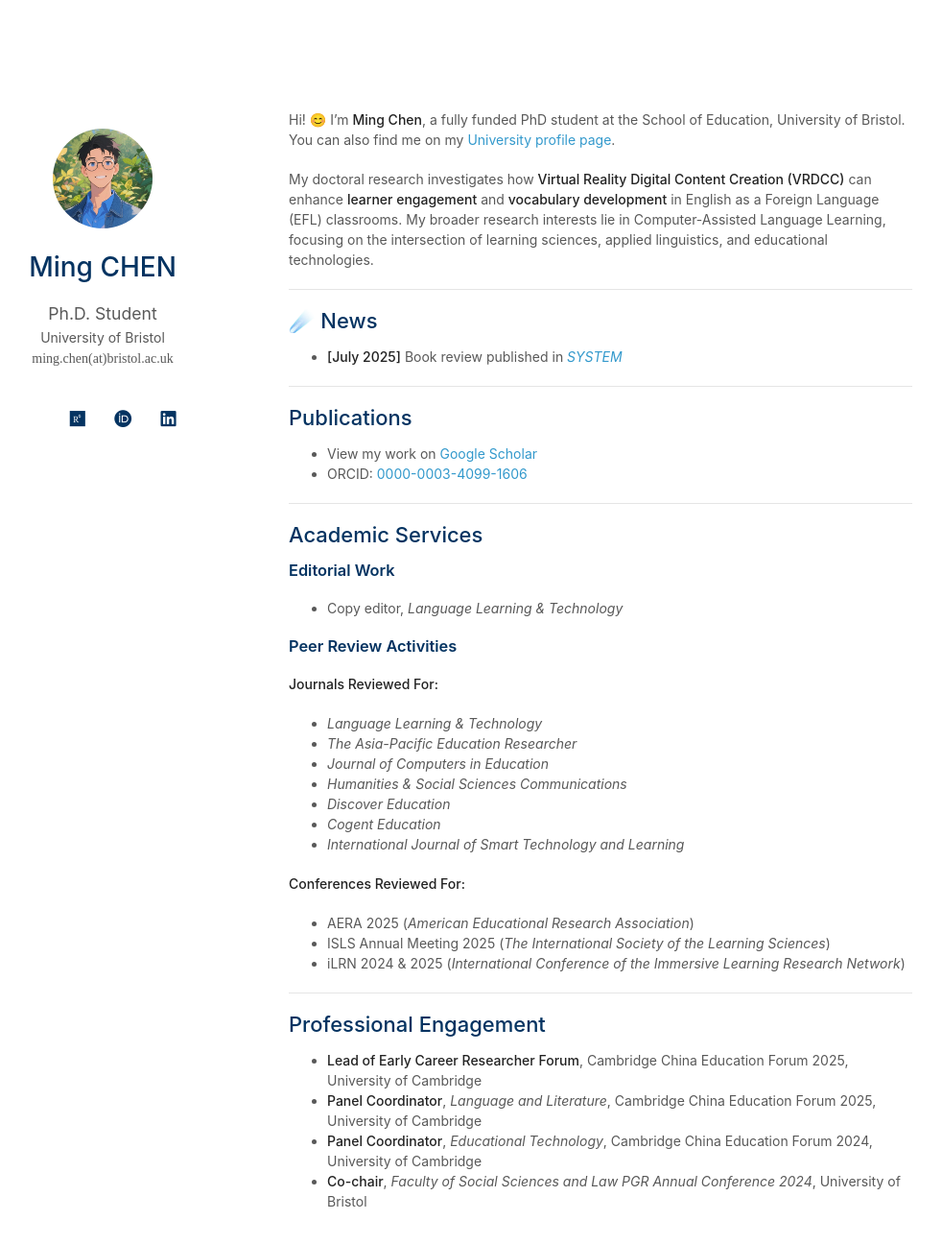
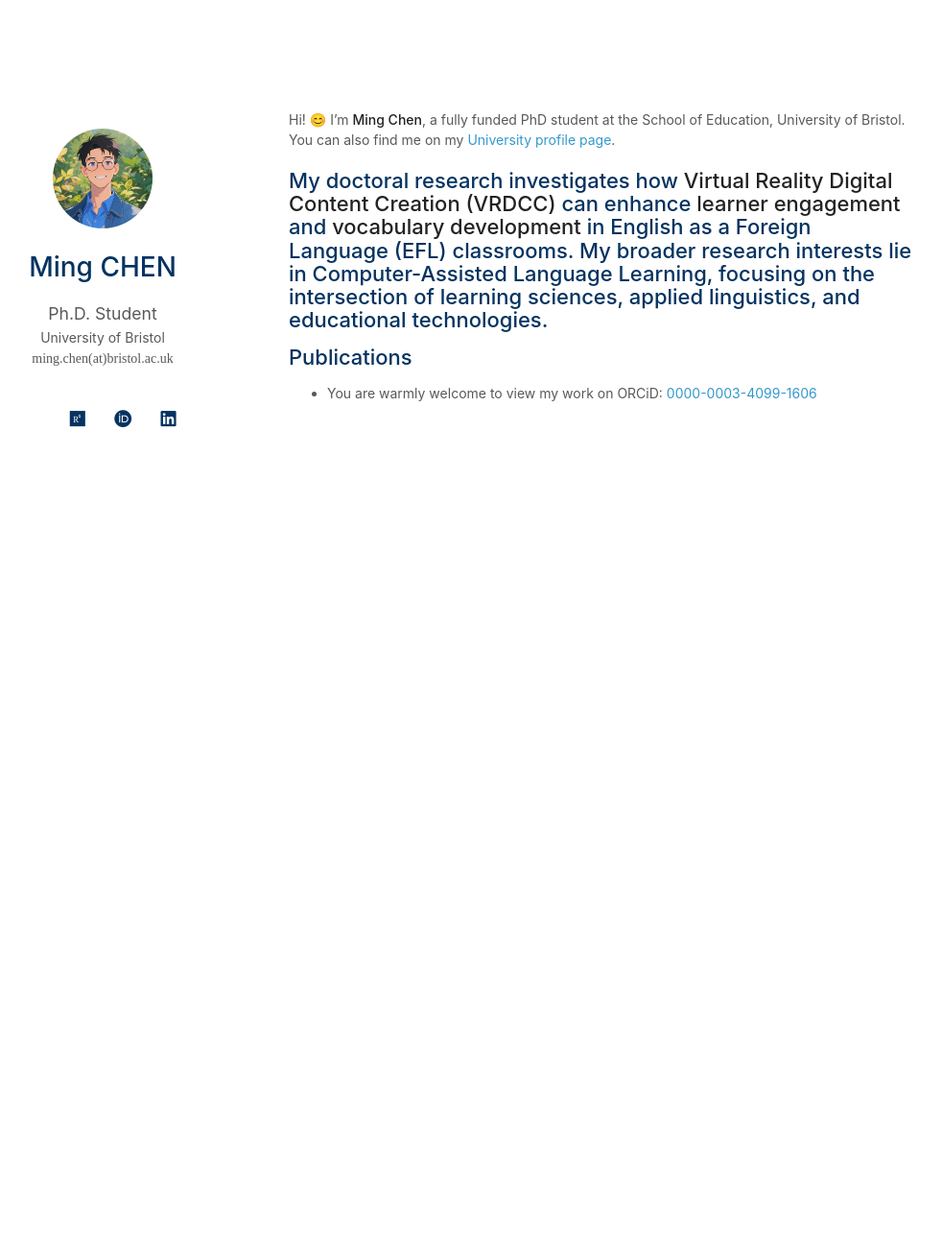
Before and after one commit to EricMingChen/EricMingChen.github.io, a Jekyll site: the page built from index.md, in a window 1280 px wide and 1353 px high. Shown: the top 1296 px of the window at 96% size, without its empty margins (169-1151 px from the left). Built offline with Jekyll 4.4.1, drawn with Linux system fonts in a browser that asks for light colours; a style sheet for code colours, icons or effects is not loaded.

Commit message:
Update index.md

```diff
--- a/index.md
+++ b/index.md
@@ -6,44 +6,7 @@ Hi! 😊 I’m **Ming Chen**, a fully funded PhD student at the School of Educat
 You can also find me on my [University profile page](https://research-information.bris.ac.uk/en/persons/ming-chen).
 
 My doctoral research investigates how **Virtual Reality Digital Content Creation (VRDCC)** can enhance **learner engagement** and **vocabulary development** in English as a Foreign Language (EFL) classrooms. My broader research interests lie in Computer-Assisted Language Learning, focusing on the intersection of learning sciences, applied linguistics, and educational technologies.
-
----
-
-## ☄️ News
-- **[July 2025]** Book review published in *[SYSTEM](https://doi.org/10.1016/j.system.2025.103758)*
-
 ---
 
 ## Publications
-- View my work on [Google Scholar](https://scholar.google.com/citations?user=bhmuN8YAAAAJ&hl=en)
-- ORCID: [0000-0003-4099-1606](https://orcid.org/0000-0003-4099-1606)
-
----
-
-## Academic Services
-
-### Editorial Work
-- Copy editor, *Language Learning & Technology*
-
-### Peer Review Activities
-**Journals Reviewed For:**
-- *Language Learning & Technology*
-- *The Asia-Pacific Education Researcher*
-- *Journal of Computers in Education*
-- *Humanities & Social Sciences Communications*
-- *Discover Education*
-- *Cogent Education*
-- *International Journal of Smart Technology and Learning*
-
-**Conferences Reviewed For:**
-- AERA 2025 (*American Educational Research Association*)
-- ISLS Annual Meeting 2025 (*The International Society of the Learning Sciences*)
-- iLRN 2024 & 2025 (*International Conference of the Immersive Learning Research Network*)
-
----
-
-## Professional Engagement
-- **Lead of Early Career Researcher Forum**, Cambridge China Education Forum 2025, University of Cambridge
-- **Panel Coordinator**, *Language and Literature*, Cambridge China Education Forum 2025, University of Cambridge
-- **Panel Coordinator**, *Educational Technology*, Cambridge China Education Forum 2024, University of Cambridge
-- **Co-chair**, *Faculty of Social Sciences and Law PGR Annual Conference 2024*, University of Bristol
+- You are warmly welcome to view my work on ORCiD: [0000-0003-4099-1606](https://orcid.org/0000-0003-4099-1606)
```
